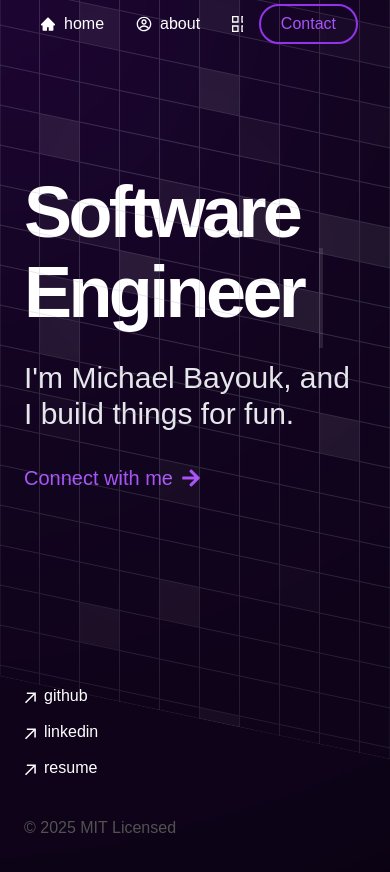
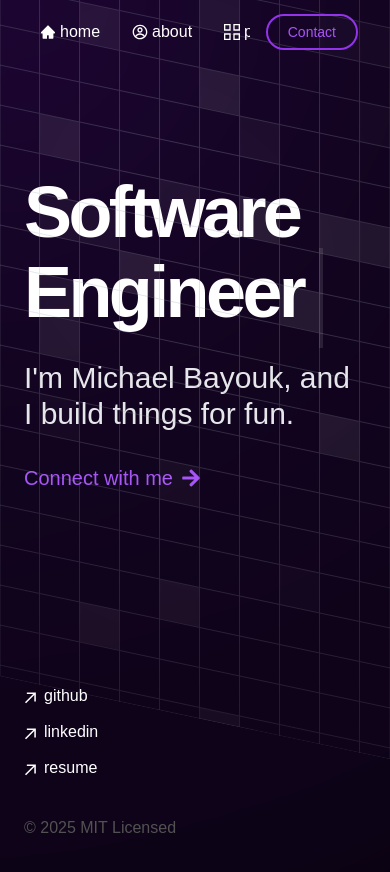
Before and after one commit to mykalbayouk/personalwebsite2.1, a Next.js app: page / in a window 390 px wide. Shown: the top 872 px of the page. Built offline with nearby package versions, Linux system fonts and the light colour scheme.

Commit message:
navbar tweaks

```diff
--- a/components/layout/nav.tsx
+++ b/components/layout/nav.tsx
@@ -4,7 +4,6 @@ import { AiFillHome } from "react-icons/ai";
 import { CgProfile } from "react-icons/cg";
 import { GrProjects } from "react-icons/gr";
 import { MdOutlineWorkOutline } from "react-icons/md";
-import { FaAddressBook } from "react-icons/fa";
 import Link from 'next/link';
 import React, { useEffect, useState } from 'react';
 
@@ -29,7 +28,7 @@ const navItems = {
 }
 
 export function Navbar() {
-  const [hasScrolled, setHasScrolled] = useState(true);
+  const [hasScrolled, setHasScrolled] = useState(false);
 
   useEffect(() => {
     const handleScroll = () => {
@@ -43,9 +42,9 @@ export function Navbar() {
   return (
     <aside className='fixed top-0 left-0 right-0 z-50 transition-all duration-200'>
       <div className="max-w-4xl mx-auto px-4">
-        <div className={`flex justify-between items-center h-12 ${hasScrolled ? 'bg-gray-800/70 backdrop-blur-lg rounded-3xl my-8 mx-5' : ''
+        <div className={`flex justify-between items-center h-16 ${hasScrolled ? 'bg-gray-800/70 backdrop-blur-lg rounded-3xl my-2' : ''
           }`}>
-          <nav className="flex items-center overflow-x-auto scrollbar-show">
+          <nav className="flex items-center overflow-x-auto scrollbar-hide">
             <div className="flex space-x-4 min-w-max ml-4">
               {Object.entries(navItems).map(([path, { name, icon }]) => {
                 return (
@@ -58,7 +57,7 @@ export function Navbar() {
                       {React.createElement(icon, {
                         className: 'w-4 h-4',
                       })}
-                      <span className="ml-2">{name}</span>
+                        <span className="ml-1 md:ml-2">{name}</span>
                     </div>
                   </Link>
                 )
@@ -67,7 +66,7 @@ export function Navbar() {
           </nav>
           <div className="ml-4">
             <Link href="/contact">
-              <CustomButton>Contact</CustomButton>
+                <CustomButton className="text-sm md:text-base">Contact</CustomButton>
             </Link>
           </div>
         </div>
```
Also changed, not shown: app/globals.css (line endings or trailing spaces).
